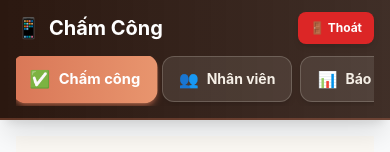
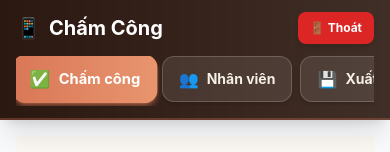
Before and after one commit to hoanghadhpt/chamcong-app, a Next.js app: page / in a window 390 px wide. Shown: the top 152 px of the page. Built offline with nearby package versions, Linux system fonts and the light colour scheme; no server answers.

Commit message:
Hide Reports tab on mobile devices
- Add conditional rendering for reports tab
- Reports page is desktop-only, so hide nav button on mobile
- Use 'hidden lg:flex' to show only on desktop (>= 1024px)
- Improves mobile UX by removing unnecessary navigation option

```diff
--- a/components/Navigation.tsx
+++ b/components/Navigation.tsx
@@ -53,11 +53,15 @@ export default function Navigation() {
         <div className="flex gap-2 overflow-x-auto lg:overflow-x-visible lg:justify-center pb-1 scrollbar-hide">
           {navItems.map((item) => {
             const active = isActive(item.path);
+            // Hide "Báo cáo" on mobile (desktop only)
+            const isReportsPage = item.path === "/reports";
+            const responsiveClass = isReportsPage ? "hidden lg:flex" : "flex";
+
             return (
               <Link
                 key={item.path}
                 href={item.path}
-                className={`px-4 lg:px-6 py-2.5 lg:py-3 rounded-xl font-bold transition-all whitespace-nowrap text-sm lg:text-base flex items-center gap-2 shadow-md ${
+                className={`${responsiveClass} px-4 lg:px-6 py-2.5 lg:py-3 rounded-xl font-bold transition-all whitespace-nowrap text-sm lg:text-base items-center gap-2 shadow-md ${
                   active
                     ? "bg-gradient-to-r from-accent to-accent-light text-white scale-105 shadow-accent/50"
                     : "bg-beige-100/10 hover:bg-beige-100/20 active:bg-beige-100/30 text-beige-100 border border-beige-100/20"
```
